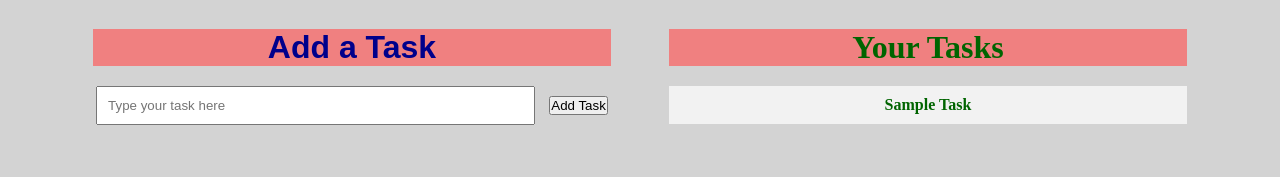
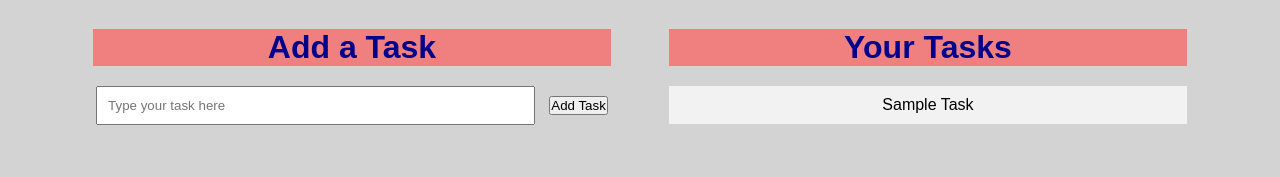
Before and after one commit to codyfeldhaus/todo-list-prework, a plain HTML site: page index.html in a window 1280 px wide. Drawn offline with Linux system fonts and the light colour scheme.

Commit message:
comment out special text style

```diff
--- a/styles.css
+++ b/styles.css
@@ -22,11 +22,11 @@ h1 {
 but class selectors can be used to apply the same
 set of rules to multiple elements*/
 
-.special-text {
+/* .special-text {
   font-family: 'Times New Roman', Times, serif;
   color: darkgreen;
   font-weight: bolder;
-}
+} */
 
 #container {
   width: 90%;
```
